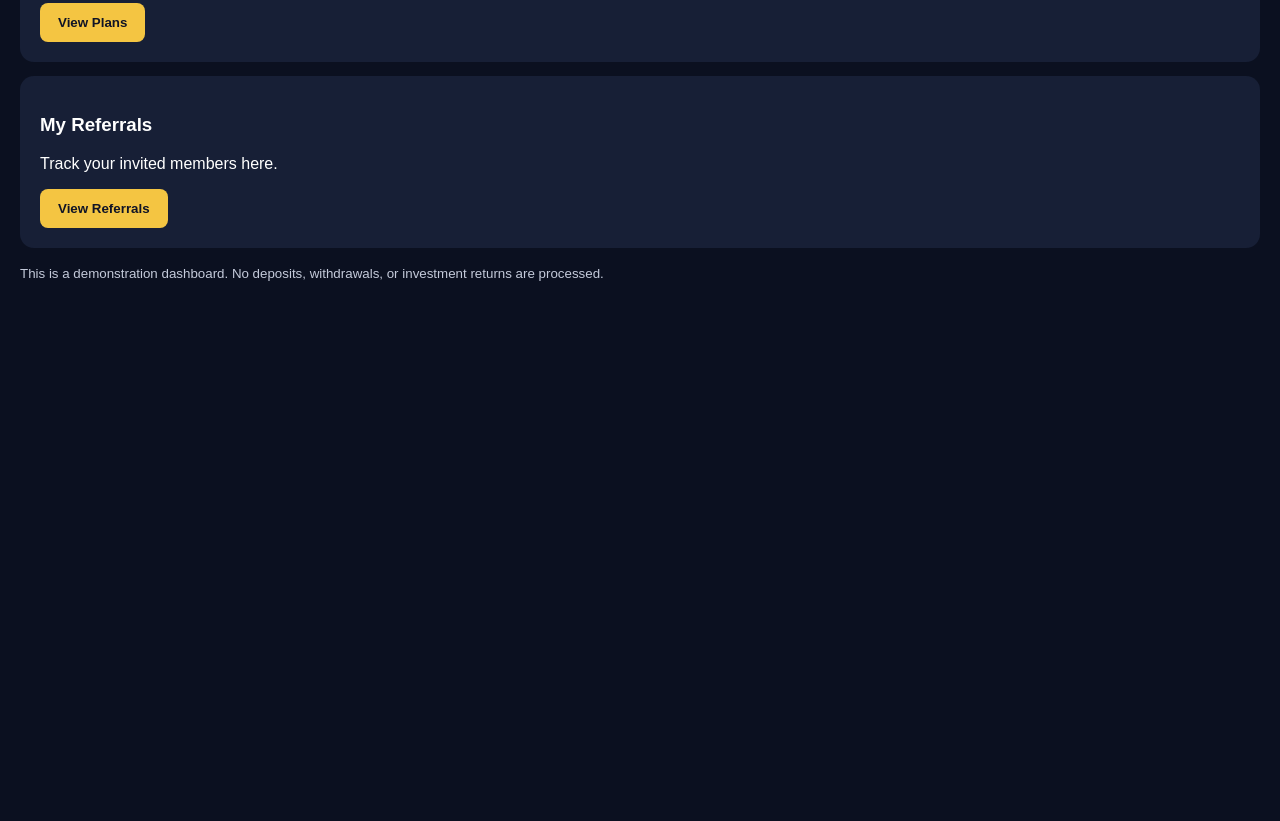
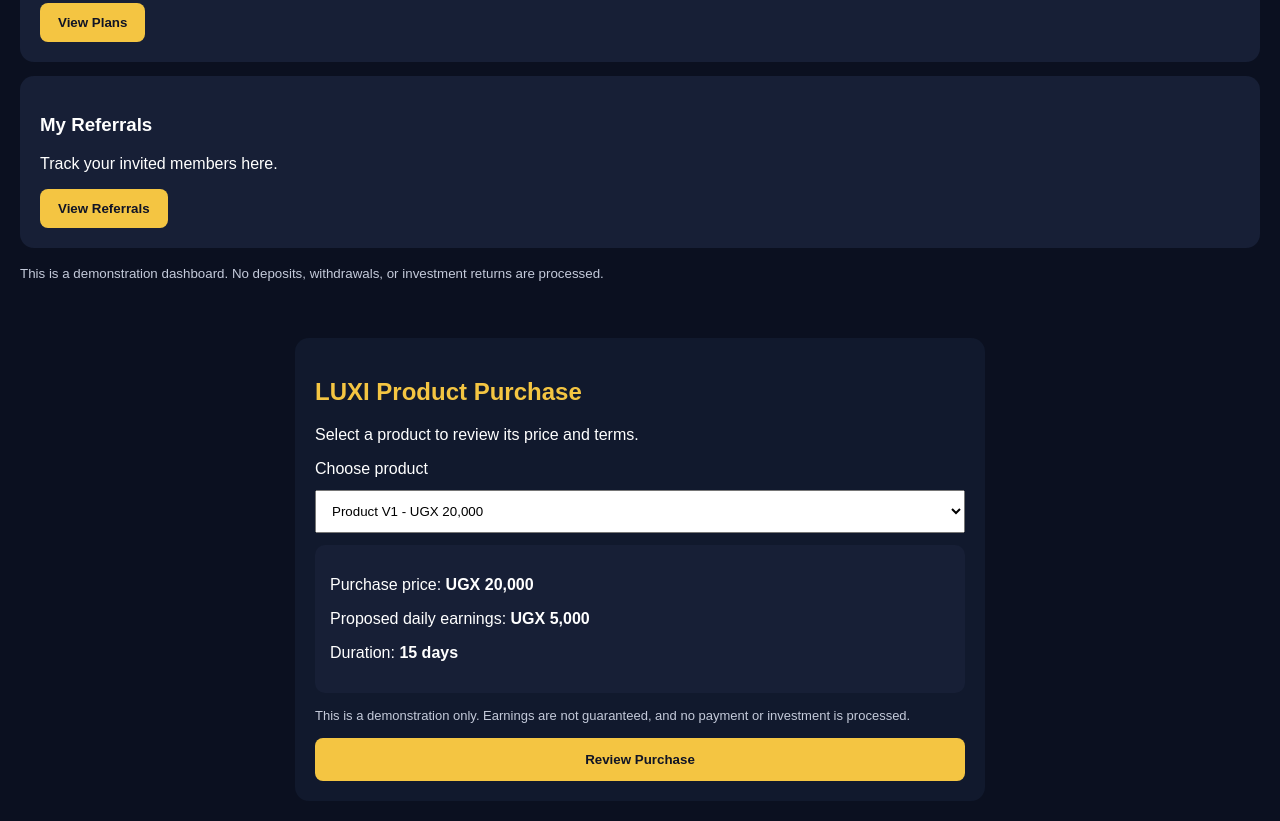
Before and after one commit to ml7193822-hash/luxi, a plain HTML site: page index.html in a window 1280 px wide. Shown: the part 843-1664 px from the top of the page. Before the commit the page ends 1161 px from the top, so only its background shows below. Drawn offline with Linux system fonts and the light colour scheme.

Commit message:
Update index.html
ADD LUXI  purchase page

```diff
--- a/index.html
+++ b/index.html
@@ -50,3 +50,44 @@
 </main>
 </body>
 </html>
+
+<section id="purchase" style="background:#11192d;color:white;padding:20px;border-radius:14px;margin:20px auto;max-width:650px;font-family:Arial">
+  <h2 style="color:#f4c542">LUXI Product Purchase</h2>
+  <p>Select a product to review its price and terms.</p>
+
+  <label for="luxiProduct">Choose product</label>
+  <select id="luxiProduct" onchange="showLuxiProduct()" style="width:100%;padding:12px;margin:12px 0">
+    <option value="20000|5000|15">Product V1 - UGX 20,000</option>
+    <option value="50000|1000|30">Product 2 - UGX 50,000</option>
+    <option value="100000|20000|40">Product 3 - UGX 100,000</option>
+    <option value="300000|50000|60">Product 4 - UGX 300,000</option>
+  </select>
+
+  <div style="background:#171f36;padding:15px;border-radius:10px">
+    <p>Purchase price: <strong id="luxiPrice">UGX 20,000</strong></p>
+    <p>Proposed daily earnings: <strong id="luxiDaily">UGX 5,000</strong></p>
+    <p>Duration: <strong id="luxiDays">15 days</strong></p>
+  </div>
+
+  <p style="font-size:13px;color:#c4cada;line-height:1.5">
+    This is a demonstration only. Earnings are not guaranteed, and no payment or investment is processed.
+  </p>
+
+  <button type="button" onclick="alert('Demonstration only: real purchases are not enabled.')" style="width:100%;padding:14px;background:#f4c542;border:0;border-radius:8px;font-weight:bold">
+    Review Purchase
+  </button>
+</section>
+
+<script>
+function showLuxiProduct(){
+  const values = document.getElementById('luxiProduct').value.split('|');
+  document.getElementById('luxiPrice').textContent =
+    'UGX ' + Number(values[0]).toLocaleString('en-UG');
+  document.getElementById('luxiDaily').textContent =
+    'UGX ' + Number(values[1]).toLocaleString('en-UG');
+  document.getElementById('luxiDays').textContent = values[2] + ' days';
+}
+</script>
+
+</body>
+</html>
```
